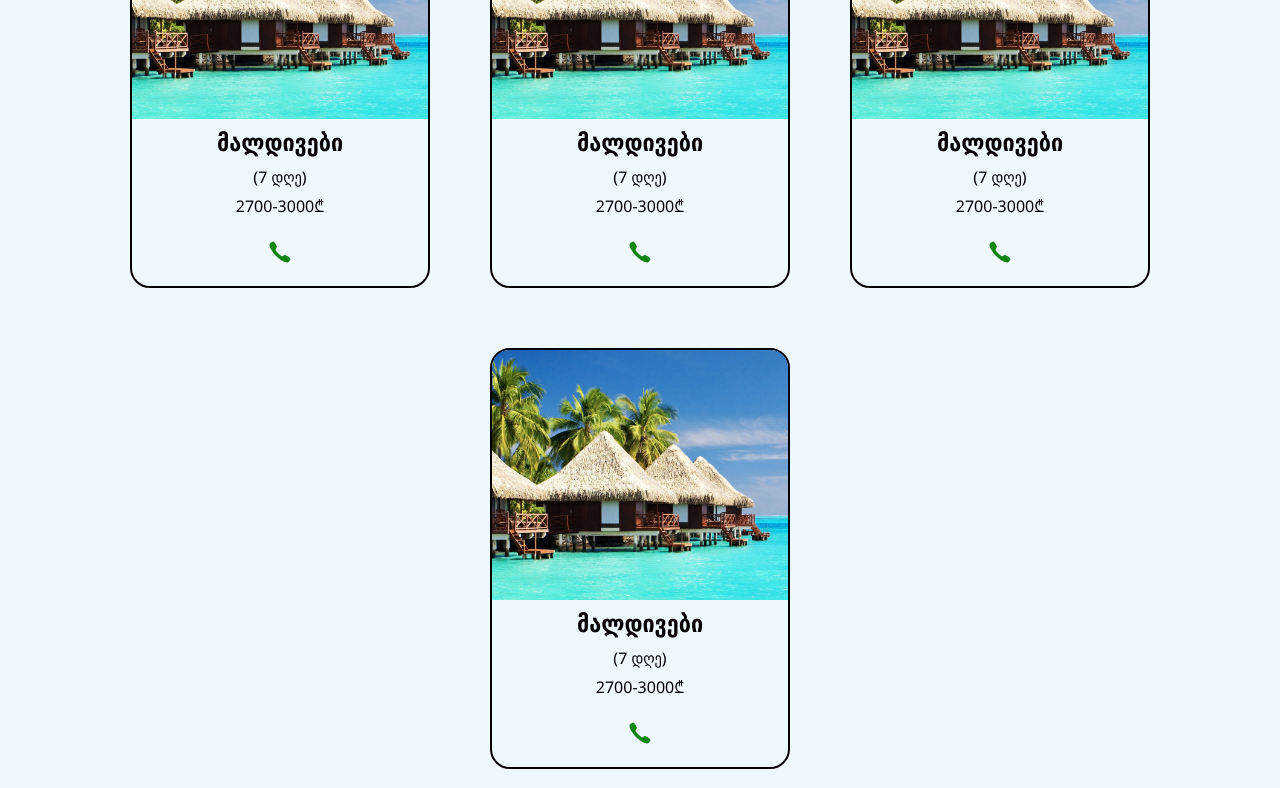
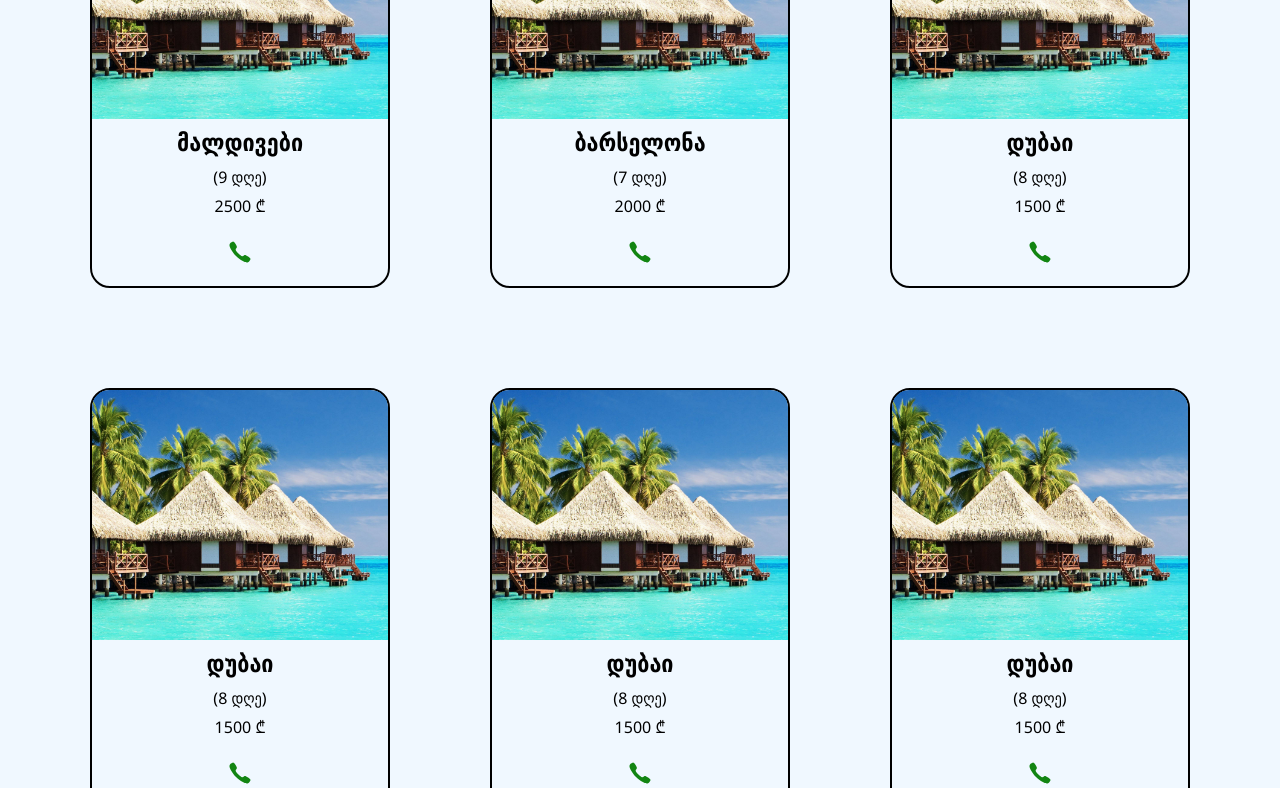
Before and after one commit to OtoAdAstra/mariotto-travel, a React (Vite) app: page /tours in a window 1280 px wide. Shown: the part 360-1148 px from the top of the page. Built offline with nearby package versions, Linux system fonts and the light colour scheme; a web font is replaced by a local one.

Commit message:
update 21/11

```diff
--- a/index.html
+++ b/index.html
@@ -3,7 +3,7 @@
   <head>
     <meta charset="UTF-8" />
     <meta name="viewport" content="width=device-width, initial-scale=1.0" />
-    <link rel="icon" type="image/x-icon" href="public\201623.png" />
+    <link rel="icon" type="image/x-icon" href="/public/201623.png" />
     <title>Mariotto travel</title>
   </head>
   <body>
--- a/src/components/Cards.jsx
+++ b/src/components/Cards.jsx
@@ -10,7 +10,7 @@ export default function Cards({ img, place, price, days }) {
       </div>
       <h3 className="card-place">{place}</h3>
       <h4 className="card-days">({days} დღე)</h4>
-      <h5 className="card-price">{price}</h5>
+      <h5 className="card-price">{price} ₾</h5>
       <Link to="/contact">
         <IoIosCall className="call" />
       </Link>
--- a/src/components/Tours.jsx
+++ b/src/components/Tours.jsx
@@ -1,35 +1,28 @@
 import "../index.css";
 import Cards from "./Cards";
-import Maldives from "../assets/cards-maldives.jpg";
+import toursData from "../tours.json";
+
+// Adjusted path to match your directory structure
+const images = import.meta.glob("../assets/*", { eager: true });
 
 export default function Tours() {
   return (
     <div className="flex w-full mt-[100px] justify-center">
-      <div className="flex justify-center flex-wrap">
-        <Cards
-          img={Maldives}
-          place={"მალდივები"}
-          days={"7"}
-          price={"2700-3000₾"}
-        />
-        <Cards
-          img={Maldives}
-          place={"მალდივები"}
-          days={"7"}
-          price={"2700-3000₾"}
-        />
-        <Cards
-          img={Maldives}
-          place={"მალდივები"}
-          days={"7"}
-          price={"2700-3000₾"}
-        />
-        <Cards
-          img={Maldives}
-          place={"მალდივები"}
-          days={"7"}
-          price={"2700-3000₾"}
-        />
+      <div className="flex justify-center flex-wrap gap-10 max-w-[1600px]">
+        {toursData.map((tour, index) => {
+          // Use the correct JSON key and path
+          const imagePath =
+            images[`../assets/${tour.img}`]?.default ||
+            images[`../assets/${tour.img}`];
+          return (
+            <Cards
+              img={imagePath}
+              place={tour.place}
+              price={tour.price}
+              days={tour.days}
+            />
+          );
+        })}
       </div>
     </div>
   );
--- /dev/null
+++ b/src/tours.json
@@ -0,0 +1,50 @@
+[
+  {
+    "place": "მალდივები",
+    "price": 2500,
+    "days": 9,
+    "img": "maldives.jpg"
+  },
+  {
+    "place": "ბარსელონა",
+    "price": 2000,
+    "days": 7,
+    "img": "maldives.jpg"
+  },
+  {
+    "place": "დუბაი",
+    "price": 1500,
+    "days": 8,
+    "img": "maldives.jpg"
+  },
+  {
+    "place": "დუბაი",
+    "price": 1500,
+    "days": 8,
+    "img": "maldives.jpg"
+  },
+  {
+    "place": "დუბაი",
+    "price": 1500,
+    "days": 8,
+    "img": "maldives.jpg"
+  },
+  {
+    "place": "დუბაი",
+    "price": 1500,
+    "days": 8,
+    "img": "maldives.jpg"
+  },
+  {
+    "place": "დუბაი",
+    "price": 1500,
+    "days": 8,
+    "img": "maldives.jpg"
+  },
+  {
+    "place": "დუბაი",
+    "price": 1500,
+    "days": 8,
+    "img": "maldives.jpg"
+  }
+]
```
Also changed, not shown: src/assets/maldives.jpg (renamed from src/assets/cards-maldives.jpg).
